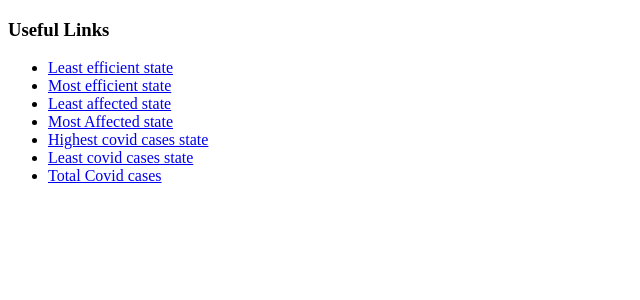
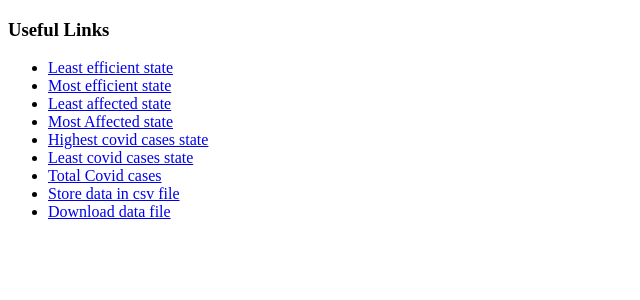
Before and after one commit to mohangundluri2510/Pyspark-Assignment, a Flask app: page / in a window 1280 px wide. Shown: the top 300 px of the page, without its empty margins (0-640 px from the left). Run offline with Flask 3, Linux system fonts and the light colour scheme; parts of the project's set-up code (start-up, migrations or seed data) failed here and were passed over.

Commit message:
Updates in app.py

```diff
--- a/app.py
+++ b/app.py
@@ -1,6 +1,6 @@
-from data import ans
+from data import ans, csv_file
 from flask import Flask, jsonify, render_template
-
+from flask import send_file
 app = Flask(__name__)
 
 
@@ -45,5 +45,17 @@ def get_least_efficient_state():
     return jsonify({'least efficient_state': ans[6]})
 
 
+@app.route("/getcsv")
+def getcsvfile():
+    file_path = csv_file()
+    return render_template('csv.html', file_path =file_path)
+
+
+@app.route("/download-data-file")
+def download():
+    file_path = csv_file()
+    return send_file(file_path, as_attachment=True)
+
+
 if __name__ == '__main__':
     app.run(debug=True, port=5000)
--- a/data.py
+++ b/data.py
@@ -5,6 +5,11 @@ from pyspark.sql.functions import regexp_replace
 from pyspark.sql.functions import col
 from pyspark.sql.types import StringType, StructType, StructField, IntegerType
 from key import get_env_variable
+import os
+import glob
+import pandas as pd
+from datetime import datetime
+import shutil
 
 
 KEY = get_env_variable()
@@ -29,15 +34,6 @@ spark = SparkSession.builder.master('local[*]').getOrCreate()
 sc = SparkContext.getOrCreate()
 
 
-# def clean(line):
-#     try:
-#         if line['state']:
-#             if line['state'] != "":
-#                 return line
-#     except:
-#         pass
-
-
 def get_rdd():
     rdd = sc.parallelize(api_response)
     return rdd
@@ -56,6 +52,32 @@ def create_and_clean_df(rdd):
 data=create_and_clean_df(get_rdd())
 df1 = data.createOrReplaceTempView("tableA")
 
+
+
+def csv_file():
+    dt = datetime.now()
+    data.write.format("csv").option("header", "true").save(fr"/Users/mohangundluri/Desktop/pyspark_data_{dt}.csv")
+    # set the directory where the csv files are saved
+    csv_dir = fr"/Users/mohangundluri/Desktop/pyspark_data_{dt}.csv"
+
+    # read all the csv files into a list
+    csv_files = glob.glob(os.path.join(csv_dir, "*.csv"))
+
+    # create an empty list to store the DataFrames
+    dfs = []
+
+    # append each DataFrame to the list
+    for csv in csv_files:
+        df = pd.read_csv(csv)
+        dfs.append(df)
+
+    # concatenate all the DataFrames into a single DataFrame
+    combined_df = pd.concat(dfs)
+
+    # write the combined DataFrame to a new csv file
+    combined_df.to_csv(fr"/Users/mohangundluri/Desktop/files/combined_results_{dt}.csv", index=False)
+    shutil.rmtree(fr"/Users/mohangundluri/Desktop/pyspark_data_{dt}.csv")
+    return fr"/Users/mohangundluri/Desktop/files/combined_results_{dt}.csv"
 
 
 sql_query1 = """
--- /dev/null
+++ b/key.py
@@ -0,0 +1,6 @@
+
+import os
+
+def get_env_variable():
+    os.environ['API_KEY'] = "4a06cdfd42msh103b978ab1a1d30p18a1eejsn0428adf01f11"
+    return os.getenv("API_KEY")
--- a/templates/home.html
+++ b/templates/home.html
@@ -20,6 +20,8 @@
              <li><a href="/highest_covid_cases"> Highest covid cases state</a></li>
             <li><a href="/least_covid_cases"> Least covid cases state</a></li>
             <li><a href="/total_cases"> Total Covid cases</a></li>
+            <li><a href="getcsv">Store data in csv file </a></li>
+            <li><a href="/download-data-file">Download data file</a></li>
         </ul>
     </div>
 
```
Also changed, not shown: templates/csv.html (added, +14 -0 lines).
